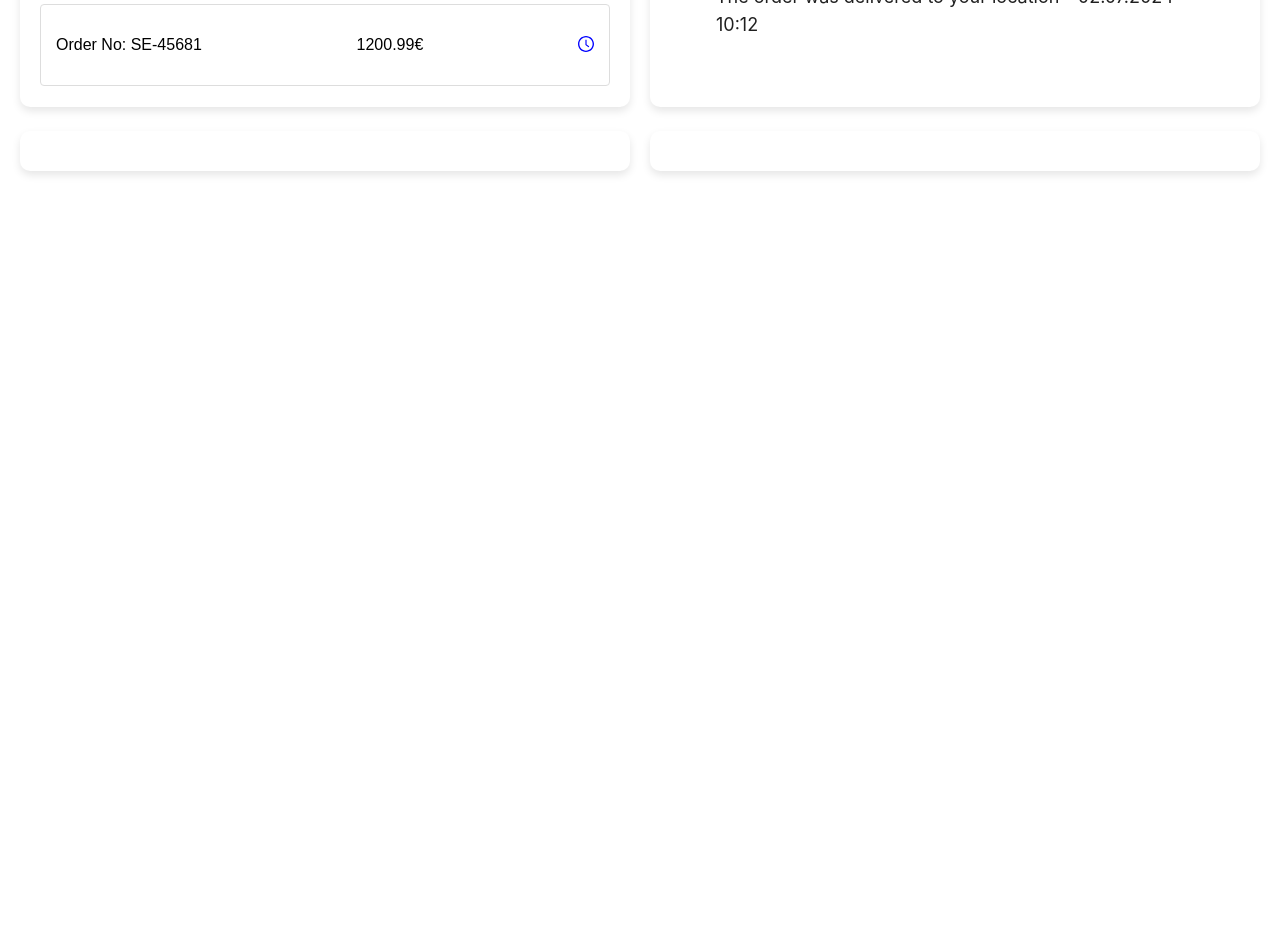
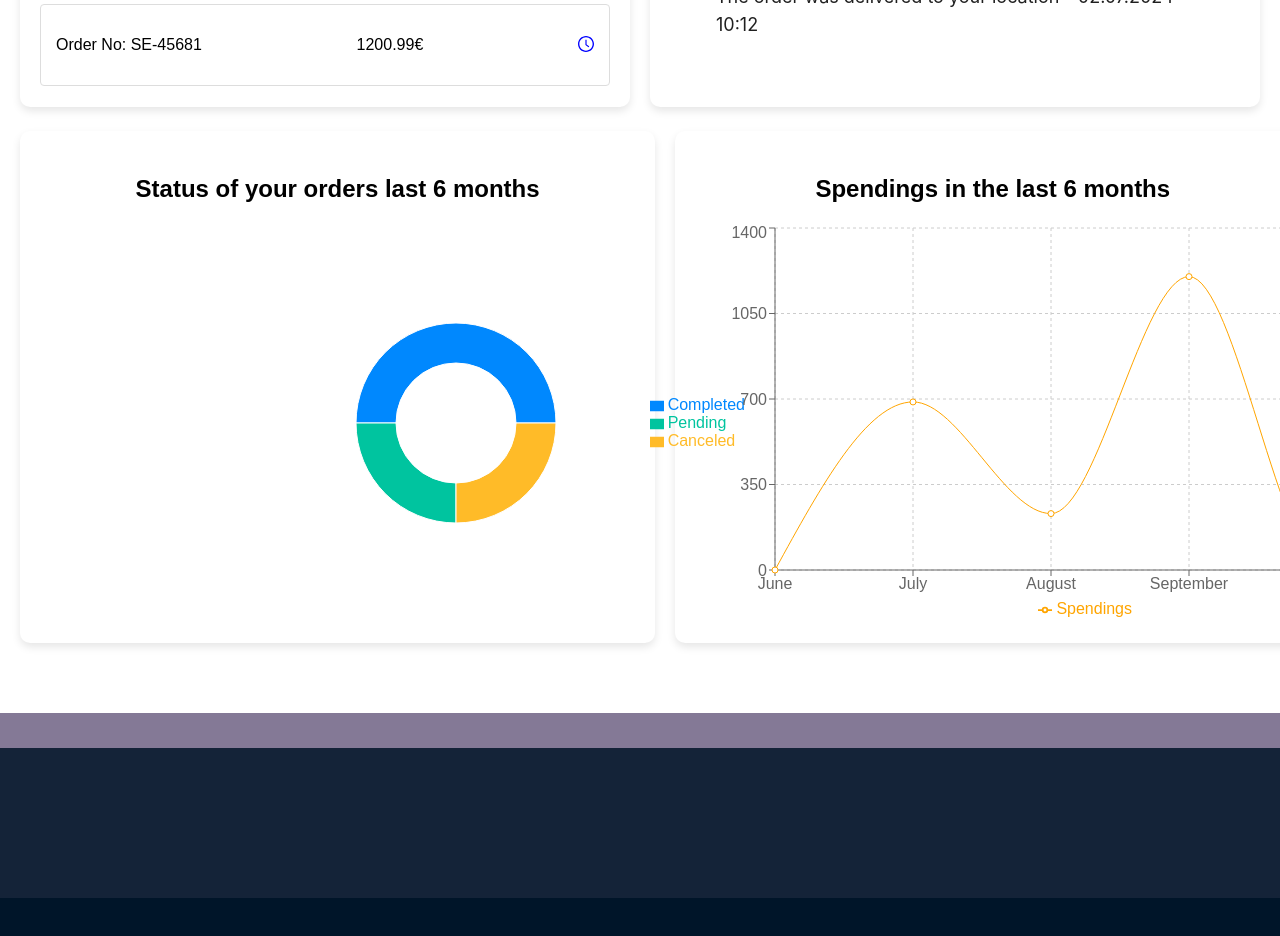
Before and after one commit to flohec/school_project, a React (Vite) app: page /orders in a window 1280 px wide. Shown: the part 500-1436 px from the top of the page. Before the commit the page ends 800 px from the top, so only its background shows below. Built offline with nearby package versions, Linux system fonts and the light colour scheme.

Commit message:
order site

```diff
--- /dev/null
+++ b/src/components/cards/Dashboard.jsx
@@ -0,0 +1,95 @@
+import {
+  PieChart,
+  Pie,
+  Cell,
+  LineChart,
+  Line,
+  XAxis,
+  YAxis,
+  CartesianGrid,
+  Tooltip,
+  Legend,
+} from "recharts";
+
+import "../../css/dashboard.css";
+
+const statusData = [
+  { name: "Completed", value: 2 },
+  { name: "Pending", value: 1 },
+  { name: "Canceled", value: 1 },
+];
+
+const spendingsData = [
+  { name: "June", Spendings: 0 },
+  { name: "July", Spendings: 687.94 },
+  { name: "August", Spendings: 230.95 },
+  { name: "September", Spendings: 1200.99 },
+  { name: "October", Spendings: 0 },
+  { name: "November", Spendings: 0 },
+];
+
+const COLORS = ["#0088FE", "#00C49F", "#FFBB28"];
+
+function Dashboard() {
+  return (
+    <div className="orders-content-test">
+      <div className="order-card-test">
+        <h3 className="order-text">Status of your orders last 6 months</h3>
+        <PieChart width={800} height={400}>
+          <Pie
+            data={statusData}
+            cx="60%"
+            cy="50%"
+            innerRadius={60}
+            outerRadius={100}
+            fill="#8884d8"
+            dataKey="value"
+          >
+            {statusData.map((entry, index) => (
+              <Cell
+                key={`cell-${index}`}
+                fill={COLORS[index % COLORS.length]}
+              />
+            ))}
+          </Pie>
+          <Tooltip />
+          <Legend
+            align="right"
+            verticalAlign="middle"
+            layout="vertical"
+            wrapperStyle={{
+              marginRight: "10%",
+            }}
+            formatter={(value, entry) => (
+              <span style={{ color: entry.color }}>{value}</span>
+            )}
+          />
+        </PieChart>
+      </div>
+
+      <div className="order-container-card-test">
+        <h3 className="order-text">Spendings in the last 6 months</h3>
+        <LineChart
+          width={800}
+          height={400}
+          data={spendingsData}
+          margin={{ top: 5, right: 30, left: 20, bottom: 5 }}
+        >
+          <CartesianGrid strokeDasharray="3 3" />
+          <XAxis dataKey="name" />
+          <YAxis />
+          <Tooltip />
+          <Legend />
+          <Line
+            type="monotone"
+            dataKey="Spendings"
+            stroke="orange"
+            activeDot={{ r: 8 }}
+          />
+        </LineChart>
+      </div>
+    </div>
+  );
+}
+
+export default Dashboard;
--- /dev/null
+++ b/src/css/dashboard.css
@@ -0,0 +1,29 @@
+.orders-content-test {
+  display: flex;
+  justify-content: space-between;
+  gap: 20px;
+}
+
+.order-card-test,
+.order-container-card-test {
+  background-color: #fff;
+  border-radius: 10px;
+  box-shadow: 0 4px 8px rgba(0, 0, 0, 0.1);
+  padding: 20px;
+  width: 48%;
+  text-align: center;
+}
+
+.order-card h3,
+.order-container-card h3 {
+  margin-bottom: 20px;
+  font-size: 18px;
+  font-weight: bold;
+}
+
+.order-text {
+  font-size: 24px;
+  font-weight: bold;
+  margin-bottom: 20px;
+  text-align: center;
+}
--- a/src/routes/Orders.jsx
+++ b/src/routes/Orders.jsx
@@ -2,8 +2,9 @@ import Header from "../components/main/Header";
 import "../css/Orders.css";
 import OrderContainer from "../components/order/OrderContainer";
 import OrderBox from "../components/order/OrderBox";
-import OrderItemContainer from "../components/order/OrderItemsContainer";
 import { useState } from "react";
+import Dashboard from "../components/cards/Dashboard";
+import Footer from "../components/main/Footer";
 
 function Orders({ sCount, cCount }) {
   const order1 = {
@@ -171,12 +172,9 @@ function Orders({ sCount, cCount }) {
             <OrderContainer data={activeOrder} />
           </div>
         </div>
-        <div className="orders-content-test">
-          <div className="order-card"></div>
-
-          <div className="order-container-card"></div>
-        </div>
+        <Dashboard />
       </div>
+      <Footer />
     </div>
   );
 }
```
Also changed, not shown: 1 other file (tests, documents, lock files or other folders).
